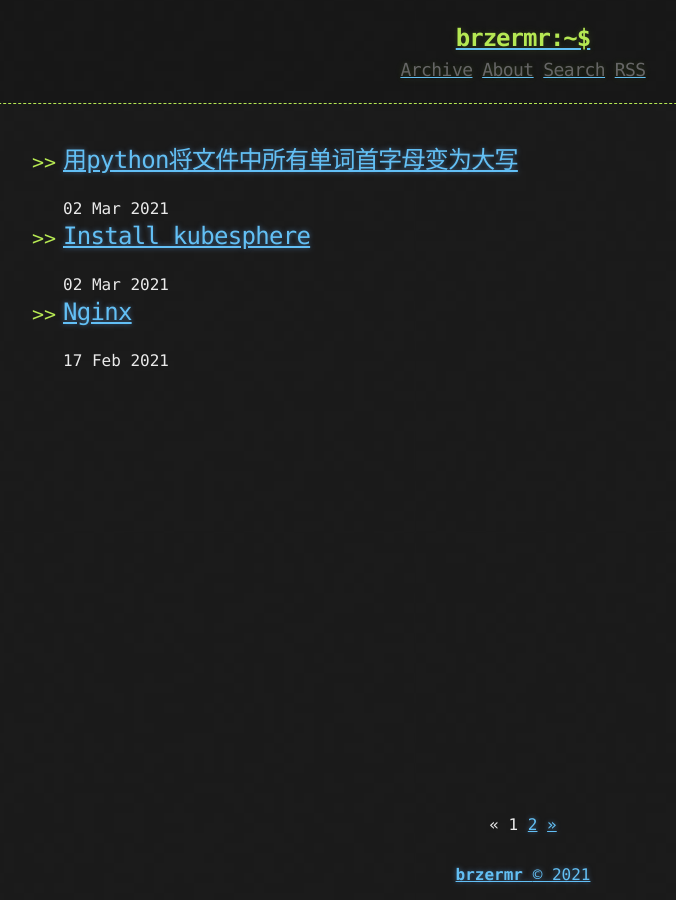
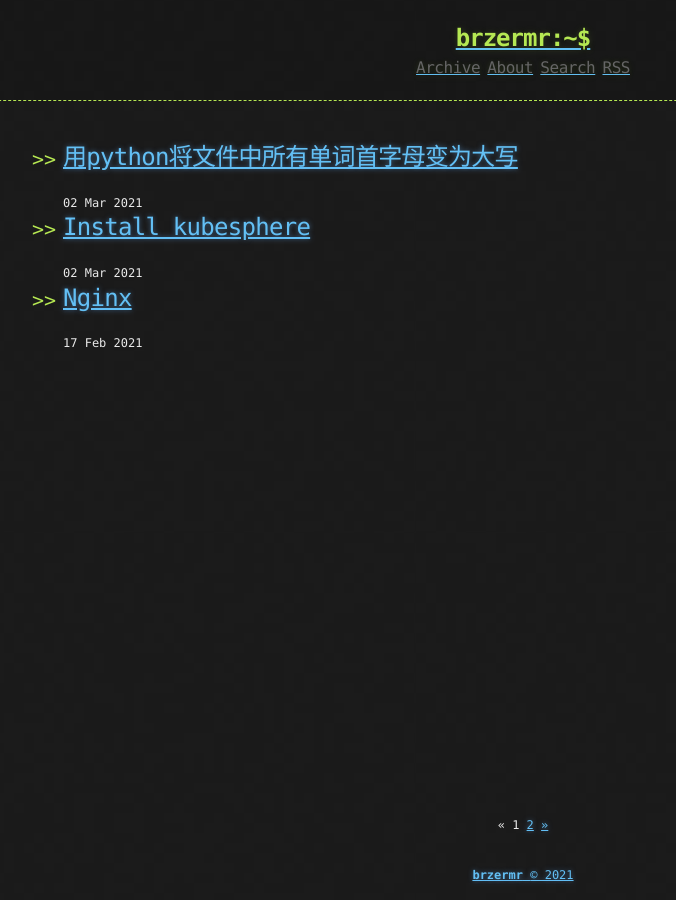
Before and after one commit to brzermr/brzermr.github.io, a Jekyll site: the page built from index.html, in a window 1280 px wide. Shown: the whole page, without its empty margins (117-793 px from the left). Built offline with Jekyll 4.4.1, drawn with Linux system fonts in a browser that asks for light colours; the list of posts is cut into pages by our own code.

Commit message:
Update base.scss

```diff
--- a/_sass/base.scss
+++ b/_sass/base.scss
@@ -16,7 +16,7 @@ body {
   padding: 0;
   background: $body-background url("../assets/bkg.png") 0 0;
   color: $body-foreground;
-  font-size: 16px;
+  font-size: 12px;
   line-height: 1.5;
   font-family: Monaco, "Bitstream Vera Sans Mono", "Lucida Console", Terminal, monospace;
 }
@@ -80,7 +80,7 @@ header h1 {
 }
 
 header h2 {
-  font-size: 18px;
+  font-size: 16px;
   font-weight: 300;
   color: #666;
 }
```
